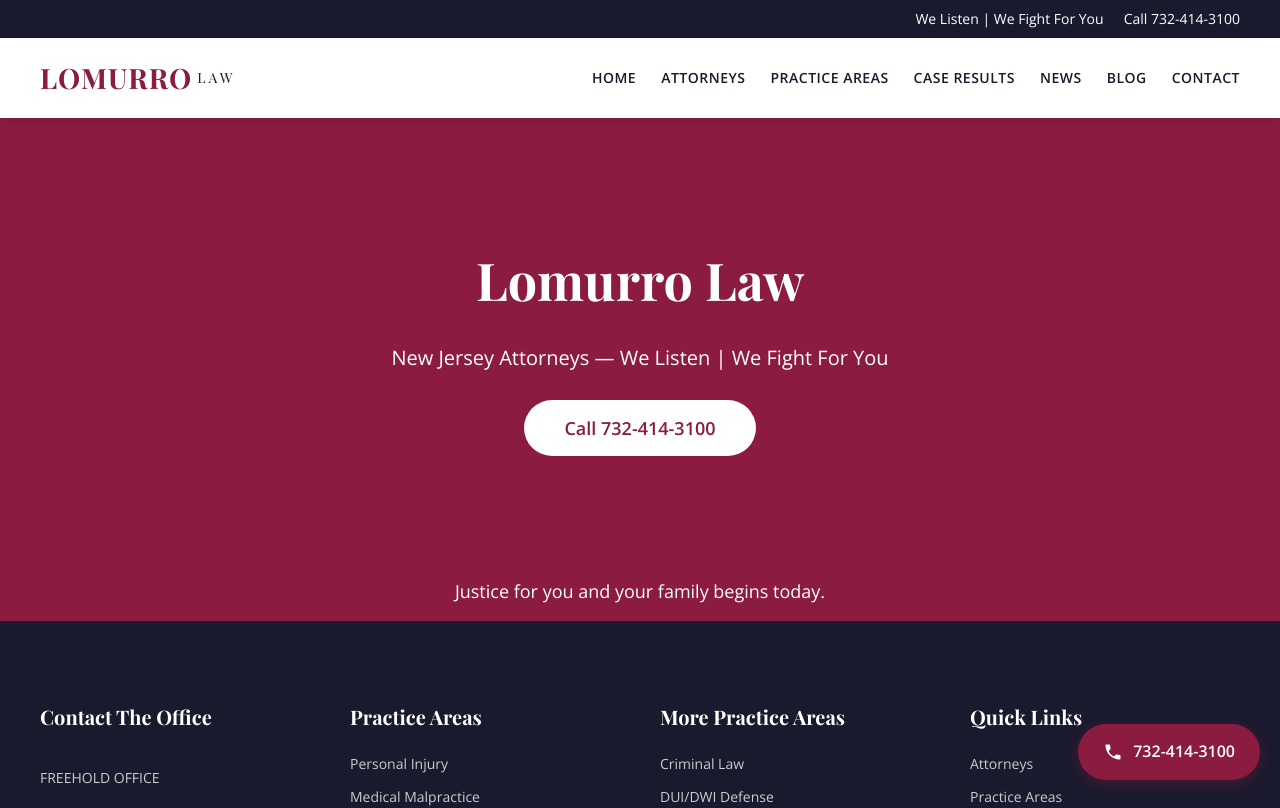
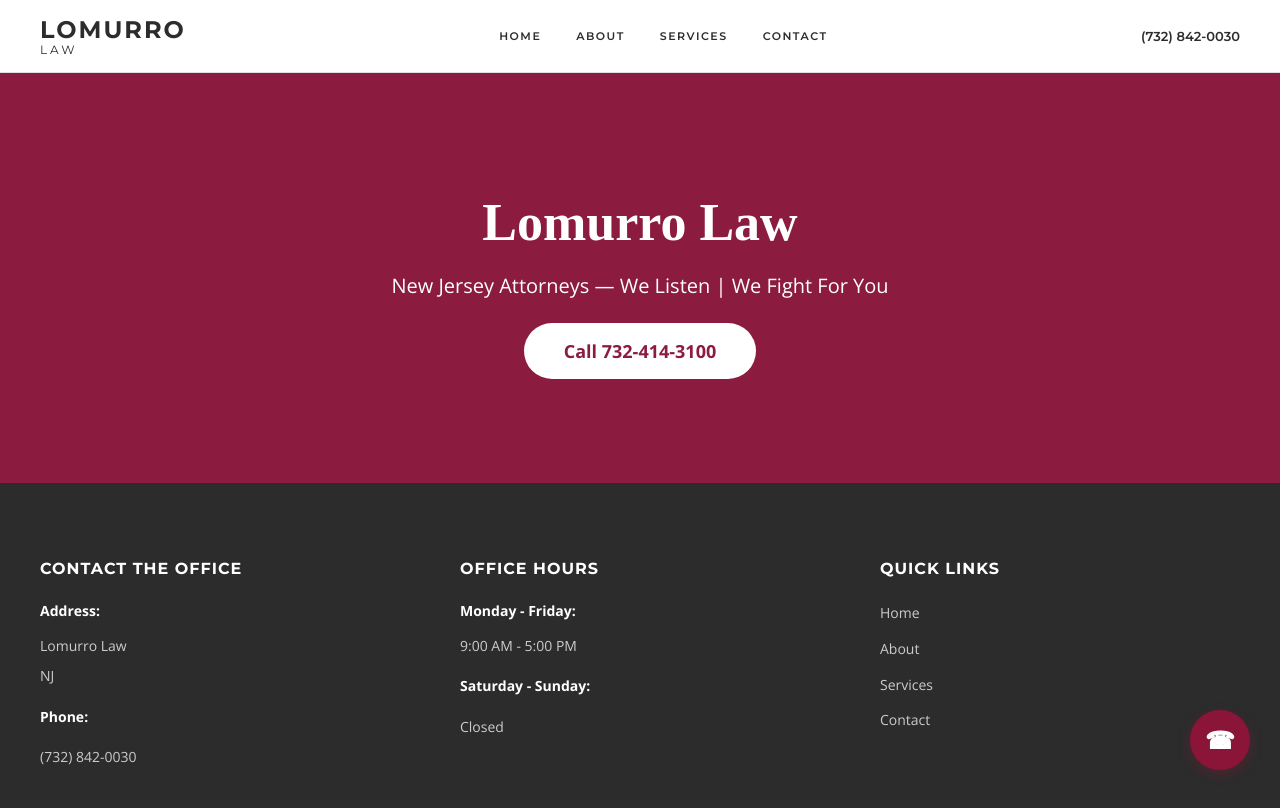
Before and after one commit to Amplify1-acct/lomurrolaw-com-clone, a Next.js app: page / in a window 1280 px wide. Shown: the top 808 px of the page. Built offline with nearby package versions, Linux system fonts and the light colour scheme.

Commit message:
Add app/layout.tsx

```diff
--- a/app/layout.tsx
+++ b/app/layout.tsx
@@ -1,9 +1,9 @@
-
-import type { Metadata } from 'next';
+import type { Metadata } from "next";
+import Link from "next/link";
 
 export const metadata: Metadata = {
-  title: 'Lomurro Law - New Jersey Attorneys',
-  description: 'IN NJ WITH ALL FIVE SUPREME COURT CERTIFICATIONS',
+  title: "Lomurro Law",
+  description: "NJ with all five supreme court certifications",
 };
 
 export default function RootLayout({
@@ -11,291 +11,235 @@
 }: {
   children: React.ReactNode;
 }) {
-  const navLinks = [
-    { label: 'Home', href: '/' },
-    { label: 'Attorneys', href: '/attorneys' },
-    { label: 'Practice Areas', href: '/practice-areas' },
-    { label: 'Case Results', href: '/case-results' },
-    { label: 'News', href: '/news' },
-    { label: 'Blog', href: '/blog' },
-    { label: 'Contact', href: '/contact' },
-  ];
-
-  const footerLinks = [
-    { label: 'Personal Injury', href: '/practice-areas/personal-injury' },
-    { label: 'Medical Malpractice', href: '/practice-areas/medical-malpractice' },
-    { label: 'Workers Compensation', href: '/practice-areas/workers-compensation' },
-    { label: 'Criminal Law', href: '/practice-areas/criminal-law' },
-    { label: 'DUI/DWI Defense', href: '/practice-areas/dui-dwi-defense' },
-    { label: 'Family Law', href: '/practice-areas/family-law' },
-  ];
-
-  const primaryColor = '#8B1B3F';
-  const secondaryColor = '#1A1A2E';
-
-  const styles = {
-    html: {
-      scrollBehavior: 'smooth' as const,
-    },
-    body: {
-      margin: 0,
-      padding: 0,
-      fontFamily: "'Open Sans', sans-serif",
-      color: '#333',
-      lineHeight: 1.6,
-    },
-    topBar: {
-      backgroundColor: secondaryColor,
-      color: '#fff',
-      padding: '8px 0',
-      fontSize: '14px',
-    },
-    topBarContainer: {
-      maxWidth: '1200px',
-      margin: '0 auto',
-      padding: '0 20px',
-      display: 'flex',
-      justifyContent: 'flex-end',
-      alignItems: 'center',
-    },
-    topBarPhone: {
-      color: '#fff',
-      textDecoration: 'none',
-    },
-    header: {
-      position: 'sticky' as const,
-      top: 0,
-      zIndex: 1000,
-      backgroundColor: '#fff',
-      boxShadow: '0 2px 10px rgba(0,0,0,0.1)',
-    },
-    headerContainer: {
-      maxWidth: '1200px',
-      margin: '0 auto',
-      padding: '0 20px',
-      display: 'flex',
-      justifyContent: 'space-between',
-      alignItems: 'center',
-      height: '80px',
-    },
-    logo: {
-      display: 'flex',
-      alignItems: 'center',
-      textDecoration: 'none',
-    },
-    logoText: {
-      fontFamily: "'Playfair Display', serif",
-      fontSize: '28px',
-      fontWeight: 700,
-      color: primaryColor,
-      letterSpacing: '1px',
-    },
-    logoSubtext: {
-      fontFamily: "'Playfair Display', serif",
-      fontSize: '14px',
-      color: secondaryColor,
-      letterSpacing: '3px',
-      marginLeft: '5px',
-    },
-    nav: {
-      display: 'flex',
-      gap: '25px',
-    },
-    navLink: {
-      color: secondaryColor,
-      textDecoration: 'none',
-      fontSize: '14px',
-      fontWeight: 600,
-      textTransform: 'uppercase' as const,
-      letterSpacing: '0.5px',
-      transition: 'color 0.3s ease',
-    },
-    footer: {
-      backgroundColor: secondaryColor,
-      color: '#fff',
-      padding: '60px 0 0 0',
-    },
-    footerContainer: {
-      maxWidth: '1200px',
-      margin: '0 auto',
-      padding: '0 20px',
-    },
-    footerGrid: {
-      display: 'grid',
-      gridTemplateColumns: 'repeat(4, 1fr)',
-      gap: '40px',
-      paddingBottom: '40px',
-    },
-    footerColumn: {
-      display: 'flex',
-      flexDirection: 'column' as const,
-    },
-    footerTitle: {
-      fontFamily: "'Playfair Display', serif",
-      fontSize: '20px',
-      fontWeight: 700,
-      marginBottom: '20px',
-      color: '#fff',
-    },
-    footerLink: {
-      color: '#ccc',
-      textDecoration: 'none',
-      marginBottom: '10px',
-      fontSize: '14px',
-      transition: 'color 0.3s ease',
-    },
-    footerText: {
-      color: '#ccc',
-      fontSize: '14px',
-      marginBottom: '5px',
-    },
-    footerBottom: {
-      borderTop: '1px solid rgba(255,255,255,0.1)',
-      padding: '20px 0',
-      textAlign: 'center' as const,
-    },
-    footerCopyright: {
-      color: '#999',
-      fontSize: '13px',
-    },
-    floatingCTA: {
-      position: 'fixed' as const,
-      bottom: '20px',
-      right: '20px',
-      backgroundColor: primaryColor,
-      color: '#fff',
-      padding: '15px 25px',
-      borderRadius: '50px',
-      textDecoration: 'none',
-      display: 'flex',
-      alignItems: 'center',
-      gap: '10px',
-      boxShadow: '0 4px 15px rgba(139, 27, 63, 0.4)',
-      zIndex: 999,
-      fontWeight: 600,
-      fontSize: '16px',
-      transition: 'transform 0.3s ease, box-shadow 0.3s ease',
-    },
-    phoneIcon: {
-      width: '20px',
-      height: '20px',
-    },
-    contactBanner: {
-      backgroundColor: primaryColor,
-      padding: '15px 0',
-      textAlign: 'center' as const,
-    },
-    contactBannerText: {
-      color: '#fff',
-      fontSize: '18px',
-      margin: 0,
-    },
-  };
-
   return (
     <html lang="en">
       <head>
         <link
-          href="https://fonts.googleapis.com/css2?family=Playfair+Display:wght@400;700&family=Open+Sans:wght@400;600&display=swap"
+          href="https://fonts.googleapis.com/css2?family=Montserrat:wght@400;500;600;700&family=Open+Sans:wght@400;600;700&display=swap"
           rel="stylesheet"
         />
       </head>
-      <body style={styles.body}>
-        <div style={styles.topBar}>
-          <div style={styles.topBarContainer}>
-            <span style={{ marginRight: '20px' }}>We Listen | We Fight For You</span>
-            <a href="tel:732-414-3100" style={styles.topBarPhone}>
-              Call 732-414-3100
-            </a>
+      <body style={{ margin: 0, padding: 0, fontFamily: "'Open Sans', sans-serif", color: "#2c2c2c" }}>
+        <nav style={{
+          position: "sticky",
+          top: 0,
+          backgroundColor: "#ffffff",
+          borderBottom: "1px solid #e0e0e0",
+          zIndex: 1000,
+          padding: "0"
+        }}>
+          <div style={{
+            maxWidth: "1200px",
+            margin: "0 auto",
+            display: "flex",
+            justifyContent: "space-between",
+            alignItems: "center",
+            padding: "15px 20px"
+          }}>
+            <div style={{ display: "flex", alignItems: "center" }}>
+              <Link href="/" style={{ textDecoration: "none", display: "flex", flexDirection: "column", alignItems: "flex-start" }}>
+                <span style={{
+                  fontFamily: "'Montserrat', sans-serif",
+                  fontSize: "24px",
+                  fontWeight: 700,
+                  color: "#2c2c2c",
+                  letterSpacing: "2px"
+                }}>LOMURRO</span>
+                <span style={{
+                  fontFamily: "'Montserrat', sans-serif",
+                  fontSize: "12px",
+                  fontWeight: 400,
+                  color: "#2c2c2c",
+                  letterSpacing: "3px",
+                  marginTop: "-2px"
+                }}>LAW</span>
+              </Link>
+            </div>
+            <div style={{ display: "flex", gap: "35px", alignItems: "center" }}>
+              <Link href="/" style={{
+                textDecoration: "none",
+                color: "#2c2c2c",
+                fontFamily: "'Montserrat', sans-serif",
+                fontSize: "11px",
+                fontWeight: 600,
+                letterSpacing: "1.5px"
+              }}>HOME</Link>
+              <Link href="/about" style={{
+                textDecoration: "none",
+                color: "#2c2c2c",
+                fontFamily: "'Montserrat', sans-serif",
+                fontSize: "11px",
+                fontWeight: 600,
+                letterSpacing: "1.5px"
+              }}>ABOUT</Link>
+              <Link href="/services" style={{
+                textDecoration: "none",
+                color: "#2c2c2c",
+                fontFamily: "'Montserrat', sans-serif",
+                fontSize: "11px",
+                fontWeight: 600,
+                letterSpacing: "1.5px"
+              }}>SERVICES</Link>
+              <Link href="/contact" style={{
+                textDecoration: "none",
+                color: "#2c2c2c",
+                fontFamily: "'Montserrat', sans-serif",
+                fontSize: "11px",
+                fontWeight: 600,
+                letterSpacing: "1.5px"
+              }}>CONTACT</Link>
+            </div>
+            <div style={{
+              fontFamily: "'Montserrat', sans-serif",
+              fontSize: "13px",
+              fontWeight: 600,
+              color: "#2c2c2c"
+            }}>
+              <a href="tel:7328420030" style={{ color: "#2c2c2c", textDecoration: "none" }}>(732) 842-0030</a>
+            </div>
           </div>
-        </div>
+        </nav>
 
-        <header style={styles.header}>
-          <div style={styles.headerContainer}>
-            <a href="/" style={styles.logo}>
-              <span style={styles.logoText}>LOMURRO</span>
-              <span style={styles.logoSubtext}>LAW</span>
-            </a>
-            <nav style={styles.nav}>
-              {navLinks.map((link, index) => (
-                <a
-                  key={index}
-                  href={link.href}
-                  style={styles.navLink}
-                >
-                  {link.label}
-                </a>
-              ))}
-            </nav>
-          </div>
-        </header>
+        {children}
 
-        <main>{children}</main>
-
-        <div style={styles.contactBanner}>
-          <p style={styles.contactBannerText}>
-            Justice for you and your family begins today.
-          </p>
-        </div>
-
-        <footer style={styles.footer}>
-          <div style={styles.footerContainer}>
-            <div style={styles.footerGrid}>
-              <div style={styles.footerColumn}>
-                <h3 style={styles.footerTitle}>Contact The Office</h3>
-                <p style={styles.footerText}>FREEHOLD OFFICE</p>
-                <p style={styles.footerText}>100 Meridian Centre</p>
-                <p style={styles.footerText}>Freehold, NJ 07728</p>
-                <p style={{ ...styles.footerText, marginTop: '10px' }}>
-                  Phone: <a href="tel:732-414-3100" style={{ color: '#fff', textDecoration: 'none' }}>732-414-3100</a>
-                </p>
+        <footer style={{
+          backgroundColor: "#2c2c2c",
+          color: "#ffffff",
+          padding: "60px 20px 30px 20px"
+        }}>
+          <div style={{
+            maxWidth: "1200px",
+            margin: "0 auto"
+          }}>
+            <div style={{
+              display: "grid",
+              gridTemplateColumns: "repeat(3, 1fr)",
+              gap: "60px",
+              marginBottom: "50px"
+            }}>
+              <div>
+                <h3 style={{
+                  fontFamily: "'Montserrat', sans-serif",
+                  fontSize: "16px",
+                  fontWeight: 700,
+                  marginBottom: "20px",
+                  letterSpacing: "1px",
+                  color: "#ffffff"
+                }}>CONTACT THE OFFICE</h3>
+                <div style={{
+                  fontFamily: "'Open Sans', sans-serif",
+                  fontSize: "14px",
+                  lineHeight: "1.8",
+                  color: "#cccccc"
+                }}>
+                  <p style={{ margin: "10px 0" }}>
+                    <strong style={{ color: "#ffffff" }}>Address:</strong>
+                  </p>
+                  <p style={{ margin: "5px 0" }}>Lomurro Law</p>
+                  <p style={{ margin: "5px 0" }}>NJ</p>
+                  <p style={{ margin: "15px 0" }}>
+                    <strong style={{ color: "#ffffff" }}>Phone:</strong>
+                  </p>
+                  <p style={{ margin: "5px 0" }}>
+                    <a href="tel:7328420030" style={{ color: "#cccccc", textDecoration: "none" }}>(732) 842-0030</a>
+                  </p>
+                </div>
               </div>
 
-              <div style={styles.footerColumn}>
-                <h3 style={styles.footerTitle}>Practice Areas</h3>
-                {footerLinks.slice(0, 3).map((link, index) => (
-                  <a key={index} href={link.href} style={styles.footerLink}>
-                    {link.label}
-                  </a>
-                ))}
+              <div>
+                <h3 style={{
+                  fontFamily: "'Montserrat', sans-serif",
+                  fontSize: "16px",
+                  fontWeight: 700,
+                  marginBottom: "20px",
+                  letterSpacing: "1px",
+                  color: "#ffffff"
+                }}>OFFICE HOURS</h3>
+                <div style={{
+                  fontFamily: "'Open Sans', sans-serif",
+                  fontSize: "14px",
+                  lineHeight: "1.8",
+                  color: "#cccccc"
+                }}>
+                  <p style={{ margin: "10px 0" }}>
+                    <strong style={{ color: "#ffffff" }}>Monday - Friday:</strong>
+                  </p>
+                  <p style={{ margin: "5px 0" }}>9:00 AM - 5:00 PM</p>
+                  <p style={{ margin: "15px 0" }}>
+                    <strong style={{ color: "#ffffff" }}>Saturday - Sunday:</strong>
+                  </p>
+                  <p style={{ margin: "5px 0" }}>Closed</p>
+                </div>
               </div>
 
-              <div style={styles.footerColumn}>
-                <h3 style={styles.footerTitle}>More Practice Areas</h3>
-                {footerLinks.slice(3).map((link, index) => (
-                  <a key={index} href={link.href} style={styles.footerLink}>
-                    {link.label}
-                  </a>
-                ))}
-              </div>
-
-              <div style={styles.footerColumn}>
-                <h3 style={styles.footerTitle}>Quick Links</h3>
-                {navLinks.slice(1, 5).map((link, index) => (
-                  <a key={index} href={link.href} style={styles.footerLink}>
-                    {link.label}
-                  </a>
-                ))}
+              <div>
+                <h3 style={{
+                  fontFamily: "'Montserrat', sans-serif",
+                  fontSize: "16px",
+                  fontWeight: 700,
+                  marginBottom: "20px",
+                  letterSpacing: "1px",
+                  color: "#ffffff"
+                }}>QUICK LINKS</h3>
+                <div style={{
+                  fontFamily: "'Open Sans', sans-serif",
+                  fontSize: "14px",
+                  lineHeight: "2.2",
+                  color: "#cccccc"
+                }}>
+                  <p style={{ margin: "5px 0" }}>
+                    <Link href="/" style={{ color: "#cccccc", textDecoration: "none" }}>Home</Link>
+                  </p>
+                  <p style={{ margin: "5px 0" }}>
+                    <Link href="/about" style={{ color: "#cccccc", textDecoration: "none" }}>About</Link>
+                  </p>
+                  <p style={{ margin: "5px 0" }}>
+                    <Link href="/services" style={{ color: "#cccccc", textDecoration: "none" }}>Services</Link>
+                  </p>
+                  <p style={{ margin: "5px 0" }}>
+                    <Link href="/contact" style={{ color: "#cccccc", textDecoration: "none" }}>Contact</Link>
+                  </p>
+                </div>
               </div>
             </div>
 
-            <div style={styles.footerBottom}>
-              <p style={styles.footerCopyright}>
-                © {new Date().getFullYear()} Lomurro Law. All Rights Reserved.
+            <div style={{
+              borderTop: "1px solid #444444",
+              paddingTop: "30px",
+              textAlign: "center"
+            }}>
+              <p style={{
+                fontFamily: "'Open Sans', sans-serif",
+                fontSize: "13px",
+                color: "#999999",
+                margin: 0
+              }}>
+                © {new Date().getFullYear()} Lomurro Law. All rights reserved.
               </p>
             </div>
           </div>
         </footer>
 
-        <a href="tel:732-414-3100" style={styles.floatingCTA}>
-          <svg
-            style={styles.phoneIcon}
-            fill="currentColor"
-            viewBox="0 0 24 24"
-          >
-            <path d="M6.62 10.79c1.44 2.83 3.76 5.14 6.59 6.59l2.2-2.2c.27-.27.67-.36 1.02-.24 1.12.37 2.33.57 3.57.57.55 0 1 .45 1 1V20c0 .55-.45 1-1 1-9.39 0-17-7.61-17-17 0-.55.45-1 1-1h3.5c.55 0 1 .45 1 1 0 1.25.2 2.45.57 3.57.11.35.03.74-.25 1.02l-2.2 2.2z" />
-          </svg>
-          732-414-3100
+        <a href="tel:7328420030" style={{
+          position: "fixed",
+          bottom: "30px",
+          right: "30px",
+          backgroundColor: "#8b1538",
+          color: "#ffffff",
+          width: "60px",
+          height: "60px",
+          borderRadius: "50%",
+          display: "flex",
+          alignItems: "center",
+          justifyContent: "center",
+          textDecoration: "none",
+          boxShadow: "0 4px 12px rgba(139, 21, 56, 0.4)",
+          zIndex: 999,
+          fontFamily: "'Montserrat', sans-serif",
+          fontSize: "24px",
+          fontWeight: 700
+        }}>
+          ☎
         </a>
       </body>
     </html>
```
